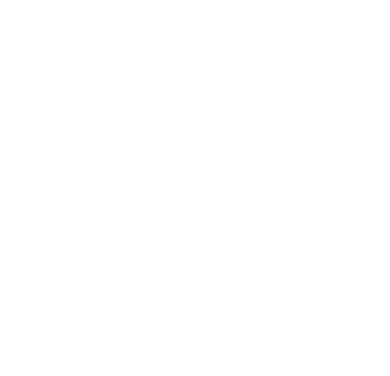
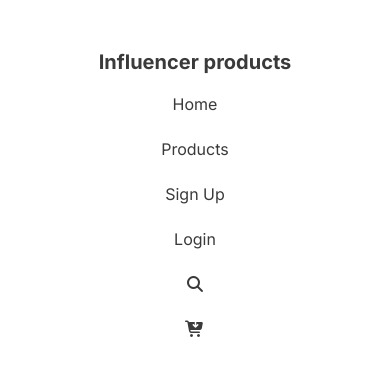
Before and after one commit to Sakibur59/influencer-product-practice, a plain HTML site: page index.html in a window 390 px wide. Drawn offline with Linux system fonts and the light colour scheme.

Commit message:
Creating Navbar and also Responsive for mobile device

```diff
--- a/index.html
+++ b/index.html
@@ -3,12 +3,27 @@
 <head>
     <meta charset="UTF-8">
     <meta name="viewport" content="width=device-width, initial-scale=1.0">
+    <link rel="preconnect" href="https://fonts.googleapis.com">
+<link rel="preconnect" href="https://fonts.googleapis.com">
+<link rel="preconnect" href="https://fonts.gstatic.com" crossorigin>
+<link href="https://fonts.googleapis.com/css2?family=Inter:ital,opsz,wght@0,14..32,100..900;1,14..32,100..900&display=swap" rel="stylesheet">
+<link rel="stylesheet" href="https://cdnjs.cloudflare.com/ajax/libs/font-awesome/7.0.1/css/all.min.css" integrity="sha512-2SwdPD6INVrV/lHTZbO2nodKhrnDdJK9/kg2XD1r9uGqPo1cUbujc+IYdlYdEErWNu69gVcYgdxlmVmzTWnetw==" crossorigin="anonymous" referrerpolicy="no-referrer" />
     <title>Influencer Product</title>
     <link rel="stylesheet" href="style.css">
 </head>
-<body>
+<body class="inter">
     <header>
-
+        <nav class="navbar">
+            <h3>Influencer products</h3>
+            <ul class="nav-menu">
+                <li><a href="">Home</a></li>
+                <li><a href="">Products</a></li>
+                <li><a href="">Sign Up</a></li>
+                <li><a href="">Login</a></li>
+                <li><a href=""><i class="fa-solid fa-magnifying-glass"></i></a></li>
+                <li class="cart"><a href=""><i class="fa-solid fa-cart-arrow-down"></i></a></li>
+            </ul>
+        </nav>
     </header>
     <main>
 
--- a/style.css
+++ b/style.css
@@ -0,0 +1,47 @@
+*{
+    margin: 0;
+    padding: 0;
+}
+
+
+.inter{
+  font-family: "Inter", sans-serif;
+  font-optical-sizing: auto;
+  font-style: normal;
+}
+
+.navbar{
+    display: flex;
+    justify-content: space-around;
+    margin-top: 50px;
+}
+.navbar h3{
+    color: #3A3A3A;
+    font-size: 1.25rem;
+}
+.nav-menu{
+    display: flex;
+    justify-content: center;
+    align-items: center;
+    gap: 25px;
+    list-style: none;
+}
+
+.nav-menu a {
+    text-decoration: none;
+    color: #3A3A3A;
+    font-size: 1rem;
+}
+
+
+@media screen and (max-width:576px) {
+    .navbar,.nav-menu {
+        flex-direction: column;
+    }
+   .navbar h3{
+    text-align: center;
+   }
+    .nav-menu{
+        margin-top: 20px;
+    }
+}
```
